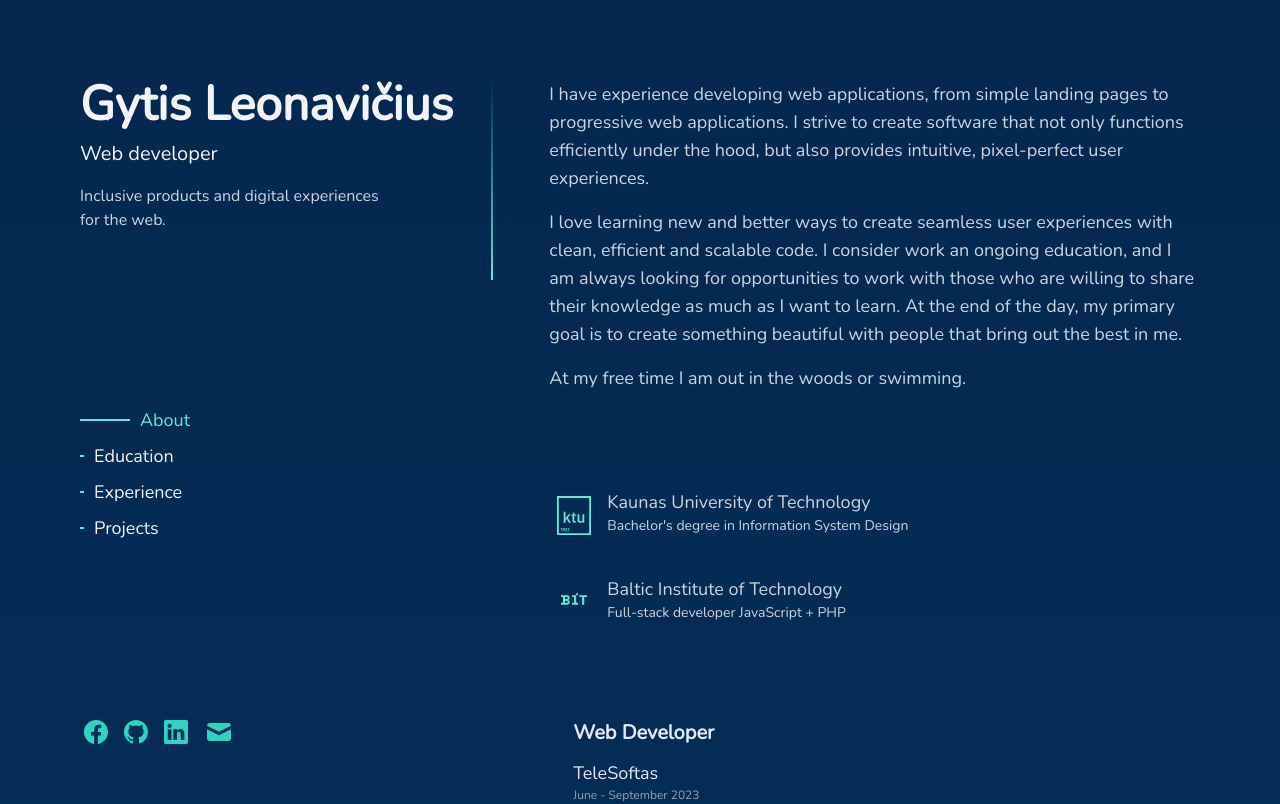
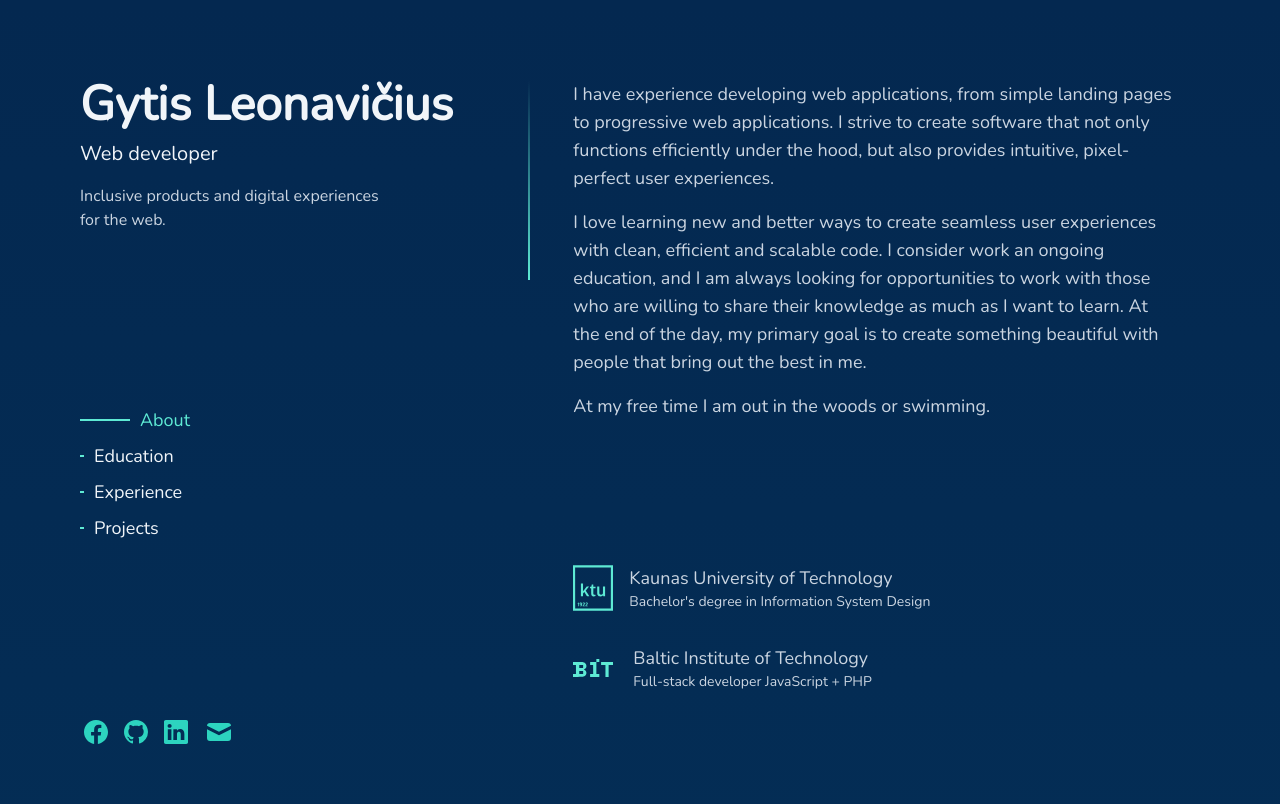
Before and after one commit to LeoGytis/LeoGytis.github.io, a Next.js app: page / in a window 1280 px wide. Shown: the top 804 px of the page. Built offline with nearby package versions, Linux system fonts and the light colour scheme.

Commit message:
good bou

```diff
--- a/next.config.js
+++ b/next.config.js
@@ -2,7 +2,7 @@
  * @type {import('next').NextConfig}
  */
 const nextConfig = {
-  output: "export",
+  // output: "export",
   // Optional: Change links `/me` -> `/me/` and emit `/me.html` -> `/me/index.html`
   // trailingSlash: true,
   // Optional: Prevent automatic `/me` -> `/me/`, instead preserve `href`
--- a/package.json
+++ b/package.json
@@ -7,8 +7,6 @@
   "private": true,
   "scripts": {
     "dev": "next dev",
-    "predeploy": "npm run build",
-    "deploy": "gh-pages -d build",
     "build": "next build",
     "start": "next start",
     "lint": "next lint"
--- a/src/app/components/About.tsx
+++ b/src/app/components/About.tsx
@@ -1,13 +1,16 @@
 const About: any = () => {
   return (
-    <div id="about" className="flex flex-col gap-4 text-lg text-slate-300 mb-16 md:mb-24">
+    <div
+      id="about"
+      className="flex flex-col gap-4 text-lg text-slate-300 lg:p-6 lg:pt-0 mb-16 md:mb-24"
+    >
       <p>
         I have experience developing web applications, from simple landing pages
         to progressive web applications. I strive to create software that not
         only functions efficiently under the hood, but also provides intuitive,
         pixel-perfect user experiences.
       </p>
-      <p >
+      <p>
         I love learning new and better ways to create seamless user experiences
         with clean, efficient and scalable code. I consider work an ongoing
         education, and I am always looking for opportunities to work with those
@@ -15,9 +18,7 @@ const About: any = () => {
         the end of the day, my primary goal is to create something beautiful
         with people that bring out the best in me.
       </p>
-      <p>
-        At my free time I am out in the woods or swimming.
-      </p>
+      <p>At my free time I am out in the woods or swimming.</p>
     </div>
   );
 };
--- a/src/app/components/Education.tsx
+++ b/src/app/components/Education.tsx
@@ -7,10 +7,10 @@ const Education: any = () => {
   return (
     <div
       id="education"
-      className="flex flex-col gap-8 text-lg text-slate-300 mb-16 scroll-mt-16 md:mb-24"
+      className="flex flex-col gap-8 text-lg text-slate-300 lg:p-6 mb-16 md:mb-24 scroll-mt-16 "
     >
       <div className="flex gap-2">
-        <Image src={ktu} width={50} height={50} alt="ktu" className="p-2" />
+        <Image src={ktu} width={40} height={40} alt="ktu" className="mr-2" />
         <div>
           <p>Kaunas University of Technology</p>
           <p className="text-sm">
@@ -20,7 +20,7 @@ const Education: any = () => {
       </div>
 
       <div className="flex gap-2">
-        <Image src={bit} width={50} height={50} alt="bit" className="p-3" />
+        <Image src={bit} width={40} height={40} alt="bit" className="mr-3" />
         <div>
           <p>Baltic Institute of Technology</p>
           <p className="text-sm">Full-stack developer JavaScript + PHP</p>
--- a/src/app/components/Experience.tsx
+++ b/src/app/components/Experience.tsx
@@ -22,24 +22,6 @@ const Experience: any = () => {
               ensuring cross-browser compatibility to enhance the overall online
               shopping experience.
             </p>
-            {/*
-            <div className="flex gap-4 mb-4 hover:bg-transparent">
-              <a id="two"
-                href="https://brofinity.com/"
-                className="flex items-center font-bold gap-1 mb-4 hover:bg-transparent hover:text-teal-500"
-              >
-                <BsLink />
-                Brofinity
-              </a>
-              <a
-                href="https://pienozvaigzdes.lt/business-solutions-and-ingredients/"
-                className="flex items-center font-bold gap-1 mb-4 hover:bg-transparent hover:text-teal-500"
-              >
-                <BsLink />
-                Pieno Zvaigzdes
-              </a>
-            </div> */}
-
             <div className="tags flex flex-wrap gap-2 hover:bg-transparent">
               <div className="experience_tag">HTML</div>
               <div className="experience_tag">CSS</div>
@@ -78,15 +60,7 @@ const Experience: any = () => {
               intriguing and deeply rewarding, as it allowed me to play a
               meaningful role in making a positive impact on our environment.
             </p>
-            <div className="flex hover:bg-transparent">
-              {/* <a
-                href="https://sris.biip.lt/"
-                className="flex items-center font-bold gap-1 mb-4 hover:bg-transparent hover:text-teal-500"
-              >
-                <BsLink />
-                BIIP
-              </a> */}
-            </div>
+            <div className="flex hover:bg-transparent"></div>
 
             <div className="tags flex flex-wrap gap-2 hover:bg-transparent">
               <div className="experience_tag">HTML</div>
--- a/src/app/globals.css
+++ b/src/app/globals.css
@@ -163,7 +163,7 @@ a {
   z-index: 100;
   position: absolute;
   top: 0;
-  left: 5%;
+  left: 10%;
   width: 2px;
   height: 200px;
   background-image: linear-gradient(#042850, #5eead4);
```
